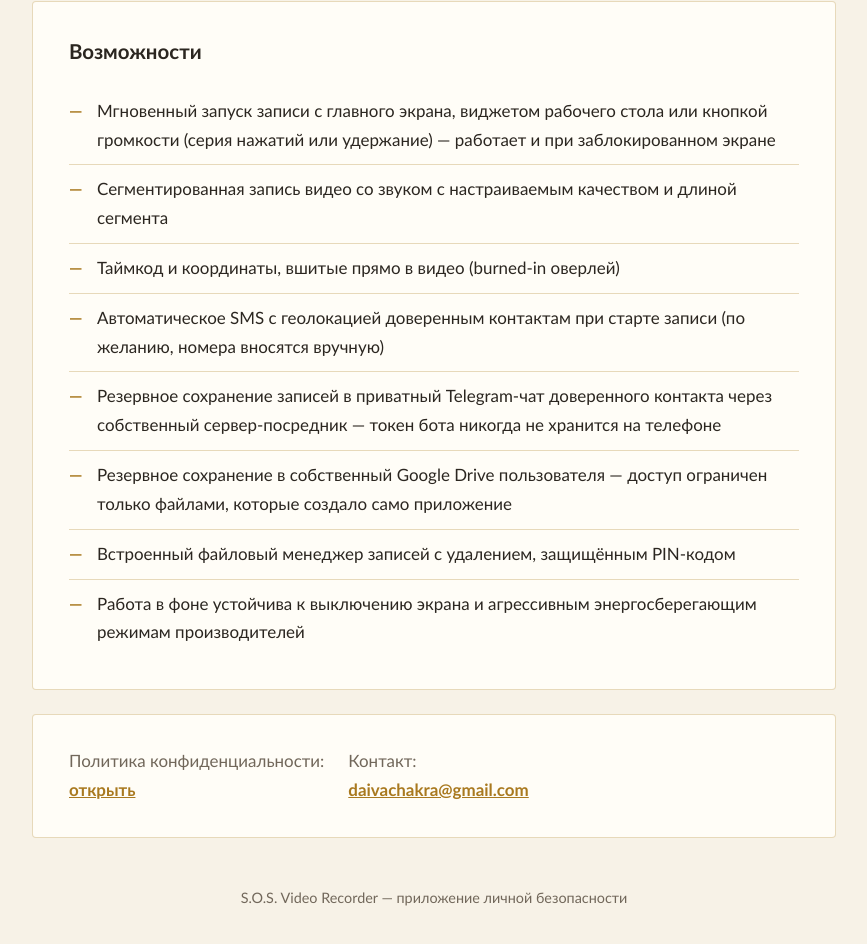
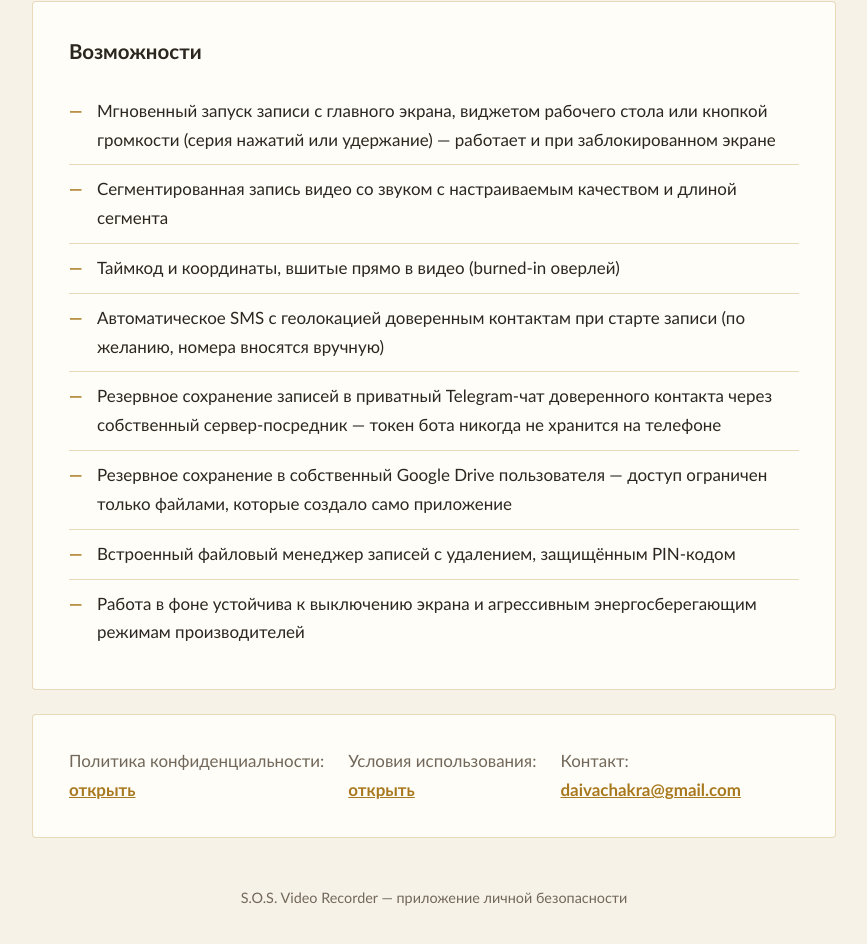
Before and after one commit to daiva-vidya/sos-video-recorder, a plain HTML site: page index.html in a window 1280 px wide. Shown: the part 361-1305 px from the top of the page, without its empty margins (206-1073 px from the left). Drawn offline with Linux system fonts and the light colour scheme.

Commit message:
Update index.html

```diff
--- a/index.html
+++ b/index.html
@@ -3,7 +3,6 @@
 <head>
 <meta charset="UTF-8">
 <meta name="viewport" content="width=device-width, initial-scale=1.0">
-<meta name="robots" content="noindex, nofollow">
 <title>S.O.S. Video Recorder — приложение личной безопасности</title>
 <meta name="description" content="S.O.S. Video Recorder — приложение для личной безопасности: запись видео и аудио, резервное сохранение на устройство и в облако, передача геолокации доверенному контакту.">
 <link rel="preconnect" href="https://fonts.googleapis.com">
@@ -123,6 +122,7 @@
 
     <div class="panel contact-box">
       <div>Политика конфиденциальности:<br><a href="./privacy-sos-video-recorder.html">открыть</a></div>
+      <div>Условия использования:<br><a href="./terms-sos-video-recorder.html">открыть</a></div>
       <div>Контакт:<br><a href="mailto:daivachakra@gmail.com">daivachakra@gmail.com</a></div>
     </div>
 
```
